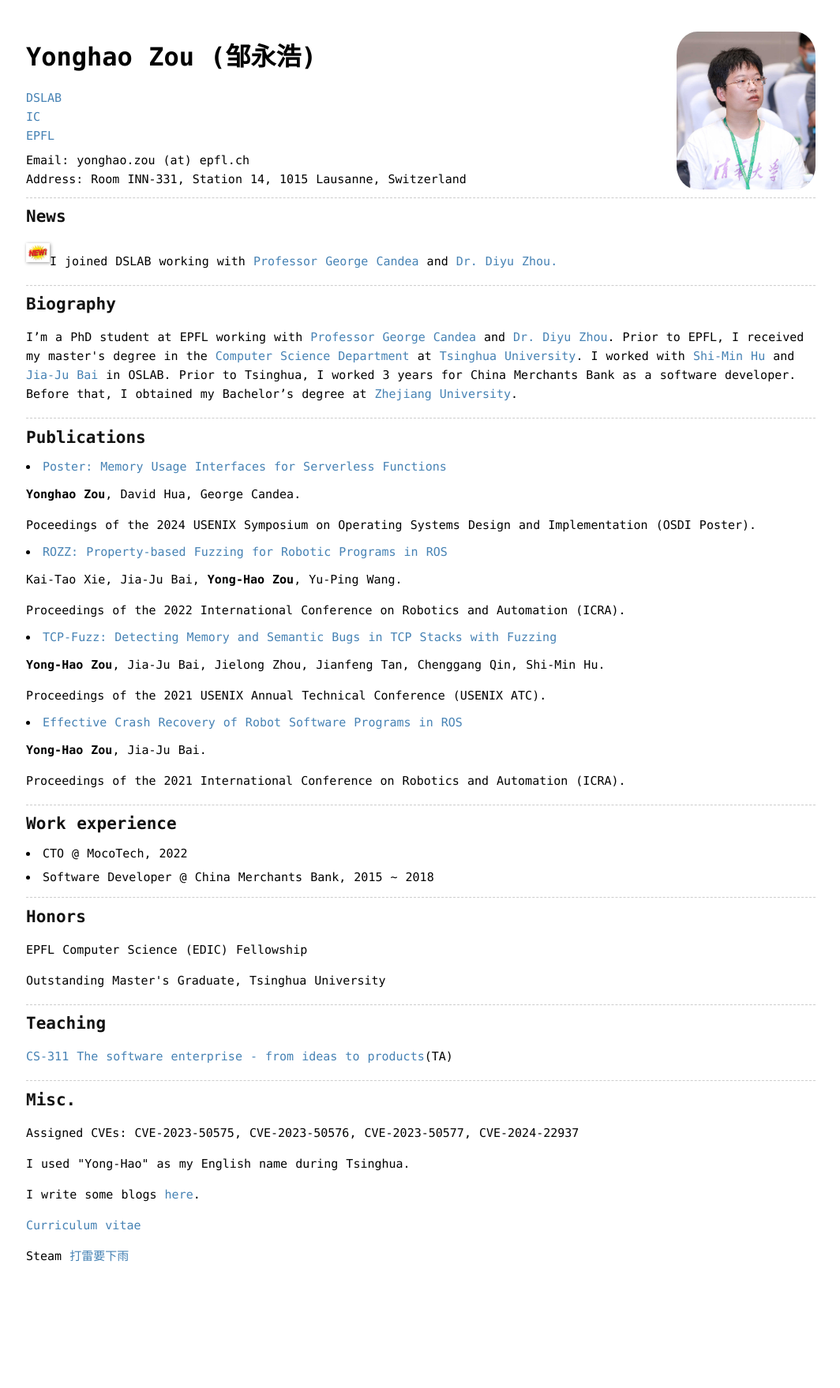
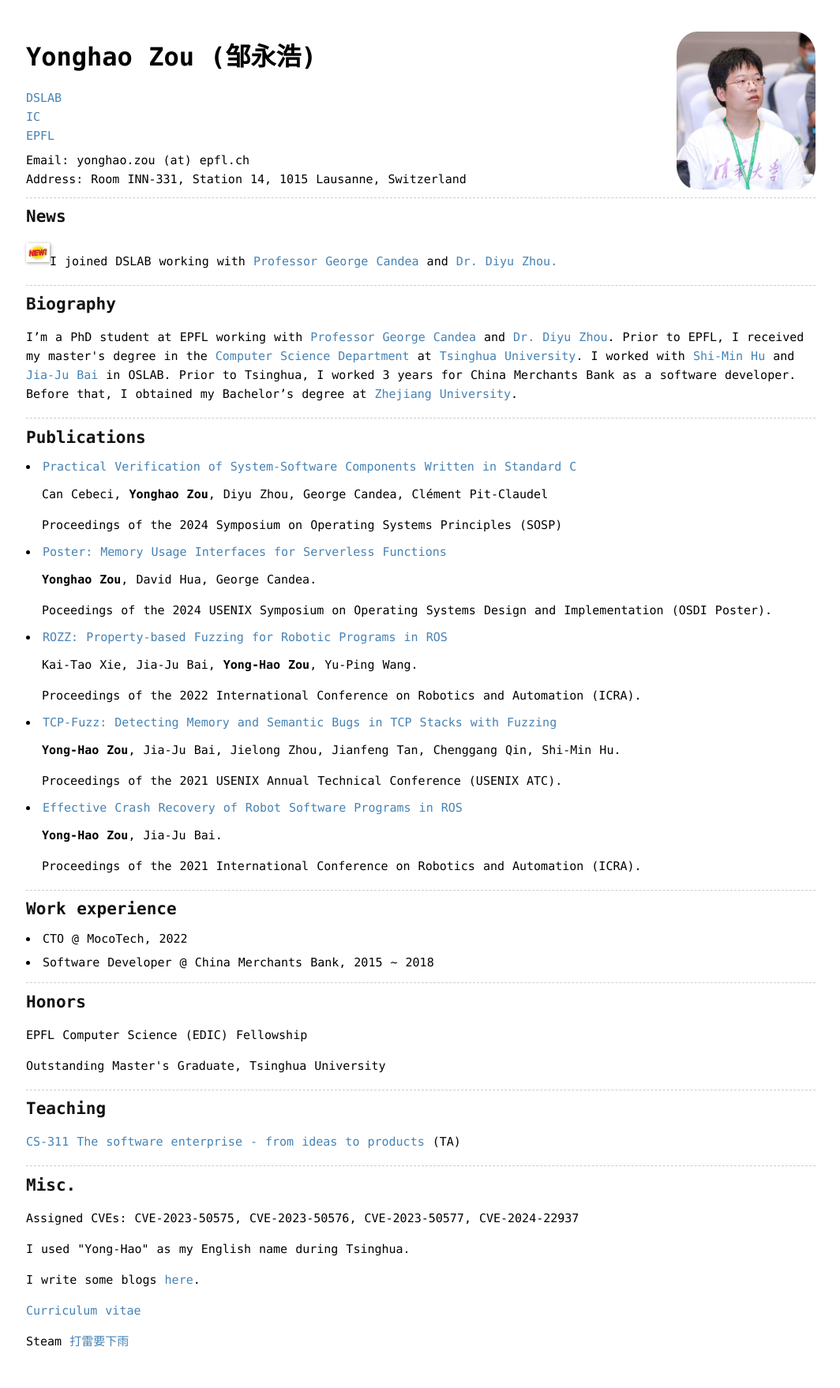
Before and after one commit to zouyonghao/zouyonghao.github.io, a Jekyll site: the page built from index.md, in a window 1280 px wide. Shown: the whole page at 79% size, without its empty margins (107-1171 px from the left). Built offline with Jekyll 4.4.1, drawn with Linux system fonts in a browser that asks for light colours; before the commit the page ends 1650 px from its top, so only the background shows below that.

```diff
--- a/_layouts/home.html
+++ b/_layouts/home.html
@@ -66,30 +66,36 @@
                     <h2 id="publications">Publications</h2>
 
                     <ul>
-                        <li><a href="">Poster: Memory Usage Interfaces for Serverless Functions</a></li>
+                        <li><a href="">Practical Verification of System-Software Components Written in Standard C</a></li>
                     </ul>
-                    <p><b>Yonghao Zou</b>, David Hua, George Candea.</p>
-                    <p>Poceedings of the 2024 USENIX Symposium on Operating Systems Design and Implementation (OSDI Poster).</p>
+                    <p class="author">Can Cebeci, <b>Yonghao Zou</b>, Diyu Zhou, George Candea, Clément Pit-Claudel</p>
+                    <p class="conference">Proceedings of the 2024 Symposium on Operating Systems Principles (SOSP)</p>
+
+                    <ul>
+                        <li><a href="https://zouyonghao.github.io/assets/paper/osdi24posters-final.pdf">Poster: Memory Usage Interfaces for Serverless Functions</a></li>
+                    </ul>
+                    <p class="author"><b>Yonghao Zou</b>, David Hua, George Candea.</p>
+                    <p class="conference">Poceedings of the 2024 USENIX Symposium on Operating Systems Design and Implementation (OSDI Poster).</p>
 
                     <ul>
                         <li><a href="https://zouyonghao.github.io/assets/paper/rozz.pdf">ROZZ: Property-based Fuzzing for Robotic Programs in ROS</a></li>
                     </ul>
-                    <p>Kai-Tao Xie, Jia-Ju Bai, <b>Yong-Hao Zou</b>, Yu-Ping Wang.</p>
-                    <p>Proceedings of the 2022 International Conference on Robotics and Automation (ICRA).</p>
+                    <p class="author">Kai-Tao Xie, Jia-Ju Bai, <b>Yong-Hao Zou</b>, Yu-Ping Wang.</p>
+                    <p class="conference">Proceedings of the 2022 International Conference on Robotics and Automation (ICRA).</p>
 
                     <ul>
                         <li><a href="https://www.usenix.org/conference/atc21/presentation/zou">TCP-Fuzz: Detecting
                                 Memory and Semantic Bugs in TCP Stacks with Fuzzing</a></li>
                     </ul>
-                    <p><b>Yong-Hao Zou</b>, Jia-Ju Bai, Jielong Zhou, Jianfeng Tan, Chenggang Qin, Shi-Min Hu.</p>
-                    <p>Proceedings of the 2021 USENIX Annual Technical Conference (USENIX ATC).</p>
+                    <p class="author"><b>Yong-Hao Zou</b>, Jia-Ju Bai, Jielong Zhou, Jianfeng Tan, Chenggang Qin, Shi-Min Hu.</p>
+                    <p class="conference">Proceedings of the 2021 USENIX Annual Technical Conference (USENIX ATC).</p>
 
                     <ul>
                         <li><a href="https://zouyonghao.github.io/assets/paper/rory.pdf">Effective Crash Recovery of Robot
                                 Software Programs in ROS</a></li>
                     </ul>
-                    <p><b>Yong-Hao Zou</b>, Jia-Ju Bai.</p>
-                    <p>Proceedings of the 2021 International Conference on Robotics and Automation (ICRA).</p>
+                    <p class="author"><b>Yong-Hao Zou</b>, Jia-Ju Bai.</p>
+                    <p class="conference">Proceedings of the 2021 International Conference on Robotics and Automation (ICRA).</p>
 
                     <hr>
 
@@ -112,7 +118,7 @@
 
                     <h2 id="honors">Teaching</h2>
 
-                    <p><a href="https://swent.epfl.ch/">CS-311 The software enterprise - from ideas to products</a>(TA)</p>
+                    <p><a href="https://swent.epfl.ch/">CS-311 The software enterprise - from ideas to products</a> (TA)</p>
 
                     <hr>
 
--- a/assets/css/style.css
+++ b/assets/css/style.css
@@ -207,3 +207,11 @@ iframe {
 .label-info {
 	background-color: #3a87ad;
 }
+
+.author {
+	text-indent: 20px;
+}
+
+.conference {
+	text-indent: 20px;
+}
```
Also changed, not shown: 2 other files.
